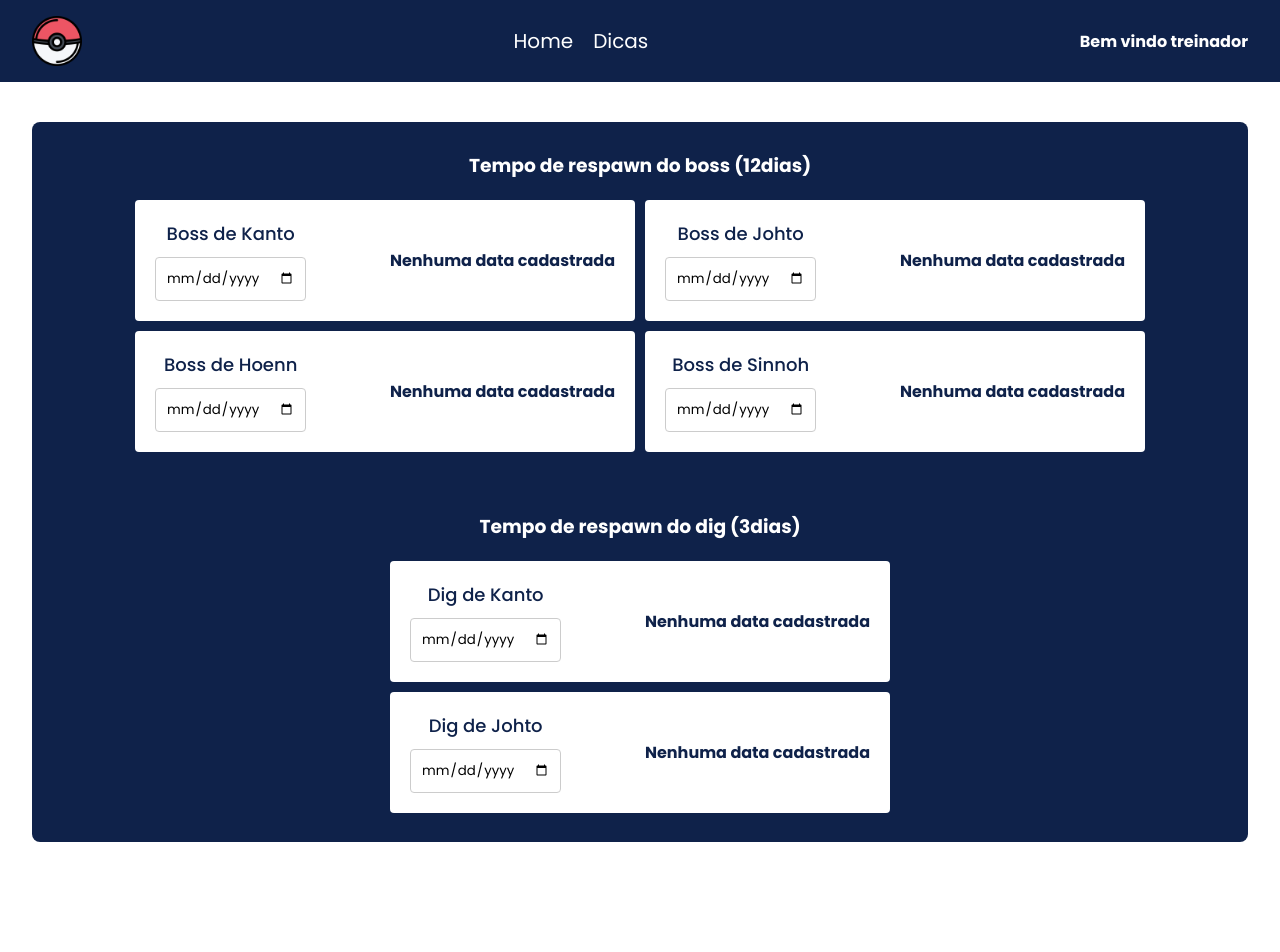
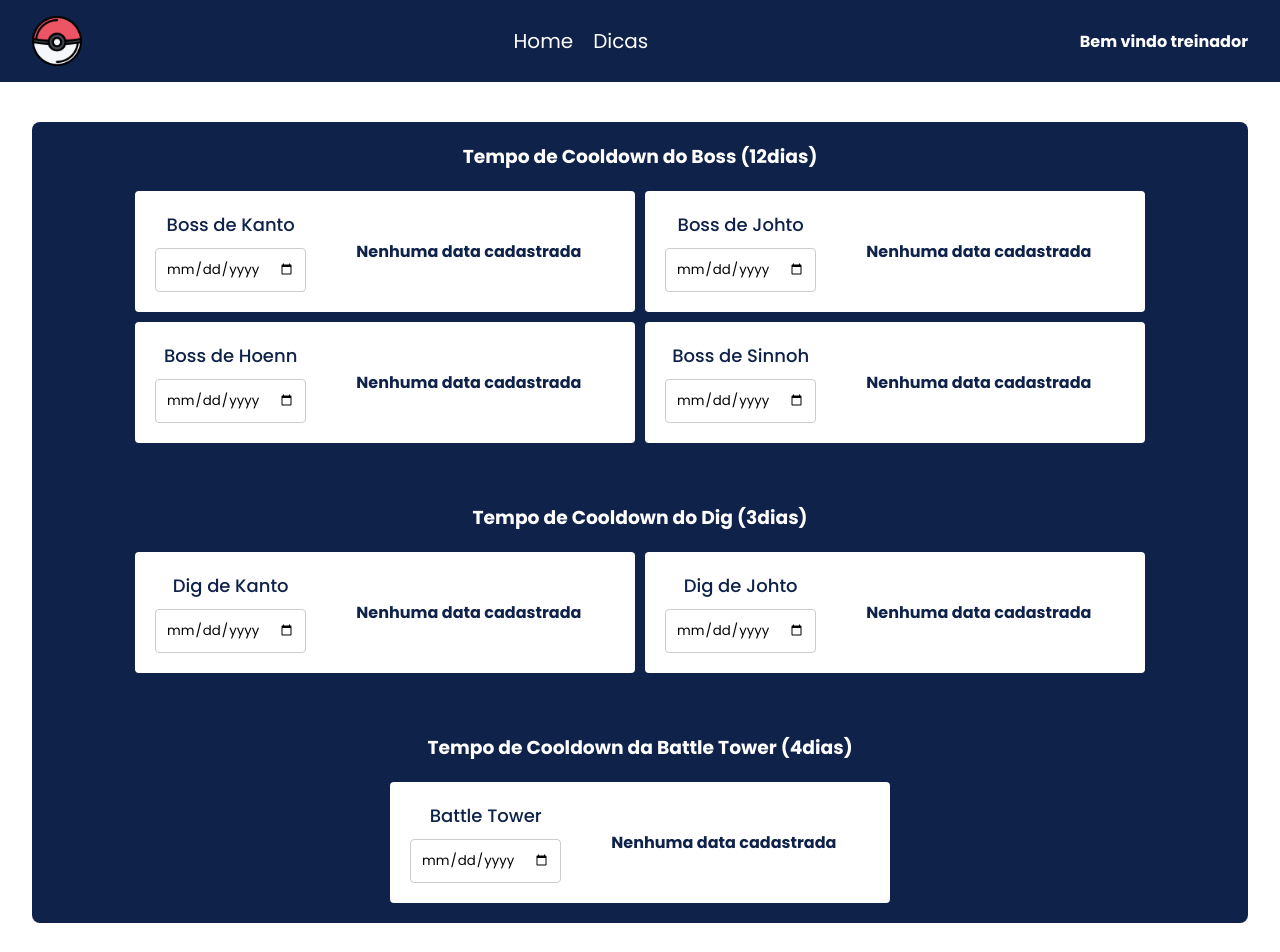
Before and after one commit to Adrianodbs/Poke-horario, a React (Vite) app: page / in a window 1280 px wide. Shown: the top 952 px of the page. Before the commit the page ends 882 px from the top, so only its background shows below. Built offline with nearby package versions, Linux system fonts and the light colour scheme.

Commit message:
Feat: Add battle tower

```diff
--- a/src/components/Input/index.jsx
+++ b/src/components/Input/index.jsx
@@ -20,7 +20,11 @@
       localStorage.setItem(title, selectedDate)
 
       const initialDate = parseISO(selectedDate)
-      const respawnInterval = title.includes('Boss') ? 12 : 3
+      const respawnInterval = title.includes('Boss')
+        ? 12
+        : title.includes('Dig')
+        ? 3
+        : 4
       const nextDate = addDays(initialDate, respawnInterval)
       setNextRespawnDate(format(nextDate, 'dd-MM-yyyy'))
     } else {
--- a/src/components/Input/input.css
+++ b/src/components/Input/input.css
@@ -12,6 +12,7 @@
 
 .data h4{
   display: flex;
+  width: 100%;
   gap: 10px;
   color: var(--azul);
 }
--- a/src/global.css
+++ b/src/global.css
@@ -18,7 +18,6 @@
 .app{
   display: flex;
   flex-direction: column;
-
   align-items: center;
   min-height: 100vh;
   width: 100%;
--- a/src/pages/Home/home.css
+++ b/src/pages/Home/home.css
@@ -28,6 +28,7 @@
 .form{
   display: flex;
   justify-content: center;
+  width: 100%;
   align-items: center;
   flex-wrap: wrap;
   gap: 10px;
--- a/src/pages/Home/index.jsx
+++ b/src/pages/Home/index.jsx
@@ -5,7 +5,7 @@
   return (
     <div className="container">
       <div className="content">
-        <h3>Tempo de respawn do boss (12dias)</h3>
+        <h3>Tempo de Cooldown do Boss (12dias)</h3>
         <form className="form">
           <Input title="Boss de Kanto" />
           <Input title="Boss de Johto" />
@@ -15,12 +15,19 @@
       </div>
 
       <div className="content">
-        <h3>Tempo de respawn do dig (3dias)</h3>
+        <h3>Tempo de Cooldown do Dig (3dias)</h3>
         <form className="form">
           <Input title="Dig de Kanto" />
           <Input title="Dig de Johto" />
         </form>
       </div>
+
+      <div className="content">
+        <h3>Tempo de Cooldown da Battle Tower (4dias)</h3>
+        <form className="form">
+          <Input title="Battle Tower" />
+        </form>
+      </div>
     </div>
   )
 }
```
